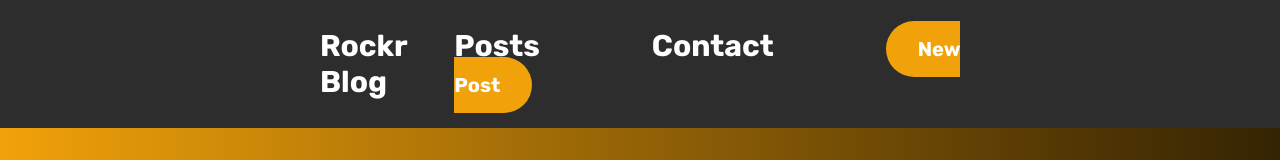
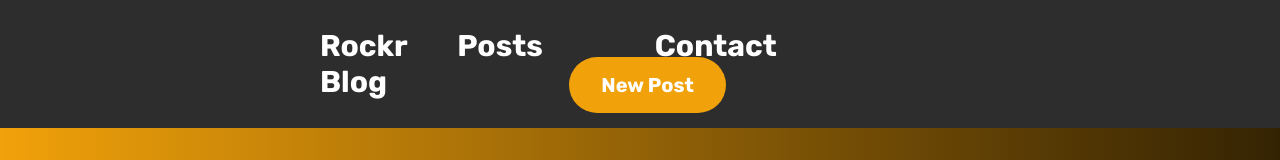
Before and after one commit to gianfiamoncini04/teste-coderockr, a React (Vite) app: page /newpost in a window 1280 px wide. Shown: the top 160 px of the page. Built offline with nearby package versions, Linux system fonts and the light colour scheme.

Commit message:
contact component concluido

```diff
--- a/src/App.tsx
+++ b/src/App.tsx
@@ -4,15 +4,19 @@
 import { NewPost } from "./pages/newpost.tsx";
 import { Contact } from "./components/contact.tsx";
 
+import { useState } from "react";
+
 export function App() {
+	const [modal, setModal] = useState(false);
+
 	return (
 		<>
-			<Header />
+			<Header toggleModal={() => {setModal(!modal)}}/>
+			<Contact modal={modal} toggleModal={() => {setModal(!modal)}}/>
 			<Routes>
 				<Route path="/" element={<Posts />} />
 				<Route path="/newpost" element={<NewPost />} />
 			</Routes>
-			<Contact />
 		</>
 	);
 }
--- a/src/components/contact.tsx
+++ b/src/components/contact.tsx
@@ -1,9 +1,30 @@
-export function Contact() {
+export function Contact({modal, toggleModal}) {
 	return (
 		<>
-			<section>
+			<div className={`${modal ? "fixed" : "hidden"} fixed top-0 left-0 w-screen h-screen bg-[#00000090]`}></div>
 
-      </section>
+			<section className={`${modal ? "absolute" : "hidden"} bg-white flex flex-col justify-center items-center gap-12 my-60 px-4 pb-12 max-w-[810px] w-full left-1/2 translate-x-[-50%]`}>
+				<button onClick={toggleModal} className="text-6xl font-light self-end">×</button>
+				<h1 className="text-[#F1A10A] font-bold text-4xl">Contact</h1>
+				<form className="flex flex-col">
+					<label htmlFor="title"  className="text-2xl">Name</label>
+					<input type="text" id="title" placeholder="Fill your full name" className="input"/>
+
+					<label htmlFor="author"  className="text-2xl">E-mail</label>
+					<input type="text" id="author" placeholder="Fill a valid e-mail" className="input"/>
+
+					<label htmlFor="img"  className="text-2xl">Phone</label>
+					<input type="number" id="img" placeholder="Fill your phone" className="input"/>
+
+					<label htmlFor="post " className="text-2xl">Post</label>
+					<textarea id="post" placeholder="Hello..." cols="30" rows="6" className="input"/>
+
+					<button type="submit" className="button">
+						<img src="/send.png" alt="Pencil" className="fill-white"/>
+						Submit
+					</button>
+				</form>
+			</section>
 		</>
 	);
 }
--- a/src/components/header.tsx
+++ b/src/components/header.tsx
@@ -1,11 +1,11 @@
-export function Header() {
+export function Header({toggleModal}) {
 	return (
 		<>
 			<header className="flex flex-row justify-between items-center px-80 py-7 text-white text-3xl font-bold bg-[#2D2D2D] sticky top-0 w-full">
                 <p>Rockr Blog</p>
                 <div className="space-x-28">
                     <a href="/">Posts</a>
-                    <a href="/contact">Contact</a>
+                    <button onClick={toggleModal}>Contact</button>
                     <a href="/newpost" className="text-xl rounded-full bg-[#F1A10A] py-4 px-8">New Post</a>
                 </div>
             </header>
--- a/src/pages/newpost.tsx
+++ b/src/pages/newpost.tsx
@@ -6,7 +6,7 @@
 					<img
 						src="https://sample-posts-frontend-test.s3.amazonaws.com/post_16.jpg"
 						alt="Post"
-            className="size-96 rounded-full object-cover aspect-square"
+						className="size-96 rounded-full object-cover aspect-square"
 					/>
 					<h1 className="text-[#F1A10A] font-bold text-4xl">New Post</h1>
 
```
Also changed, not shown: public/send.png (added).
